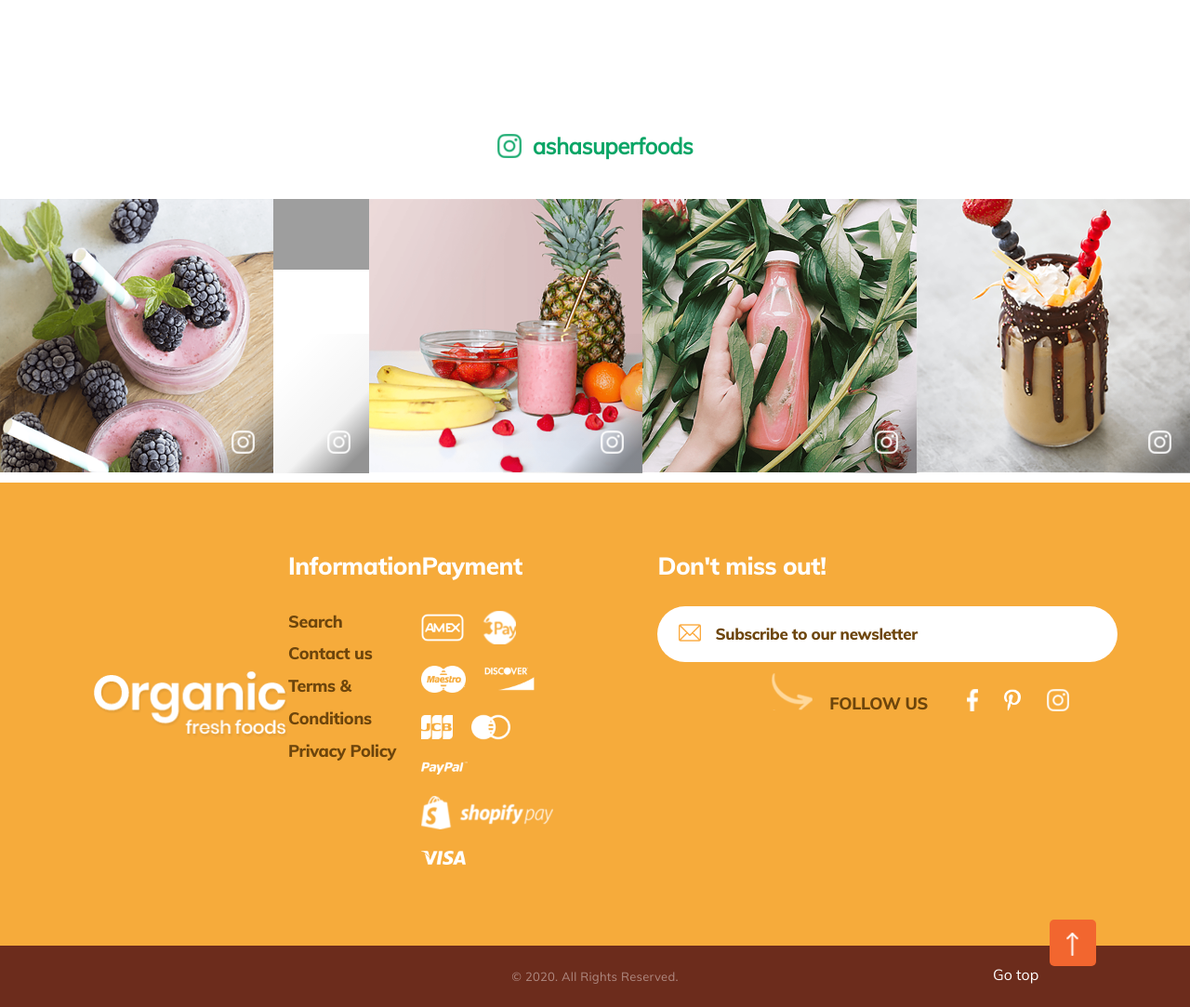
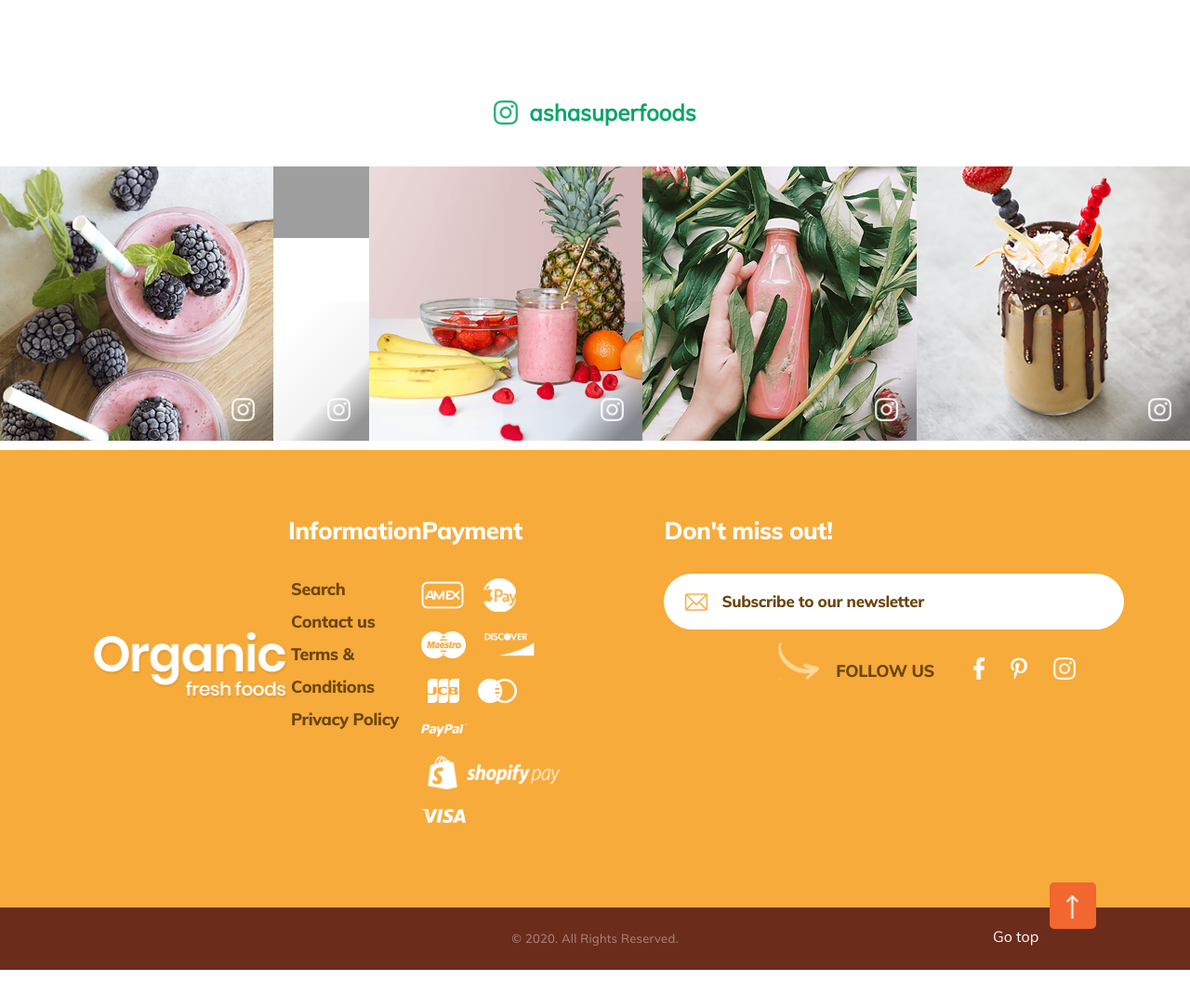
Before and after one commit to SPashaS/smoothie-project, a plain HTML site: page index.html in a window 1280 px wide. Shown: the part 5480-6563 px from the top of the page at 93% size. After the commit the page ends 6523 px from the top, so only its background shows below. Drawn offline with Linux system fonts and the light colour scheme; grey boxes are pictures that could not be loaded; files whose address does not match are found by name.

Commit message:
5w testimonials-footer

```diff
--- a/css/index.css
+++ b/css/index.css
@@ -9,13 +9,13 @@
 }
 
 @font-face {
-    font-family: 'MuliItalic' ;
-    src: url("../assets/fonts/Muli-Italic.ttf");
+    font-family: 'MuliBold' ;
+    src: url("../assets/fonts/Muli-Bold.ttf");
 }
 
 @font-face {
-    font-family: 'MuliBold' ;
-    src: url("../assets/fonts/Muli-Bold.ttf");
+    font-family: 'MuliSemiBoldItalic' ;
+    src: url("../assets/fonts/Muli-Semi-BoldItalic.ttf");
 }
 
 
@@ -530,7 +530,7 @@ a:hover {
 }
 
 .testimonials__title {
-    margin: 116px 0 127px;
+    margin: 107px 0 119px;
 }
 .title--orange-up {
     text-transform: uppercase;
@@ -538,14 +538,14 @@ a:hover {
 }
 .testimonials__content {
     display: flex;
-    margin-bottom: 120px;
+    margin-bottom: 121px;
 }
 
 .testimonials__text {
     display: flex;
     flex-direction: column;
     width: 510px;
-    padding-top: 55px;
+    padding-top: 56px;
     position: relative;
 }
 .testimonials__text::before {
@@ -568,30 +568,25 @@ a:hover {
 .testimonials__quote {
     width: 455px;
     font-size: 18px;
-    font-weight: normal;
-    font-stretch: normal;
-    font-style: normal;
     line-height: 1.94;
-    letter-spacing: normal;
     text-align: center;
     color: #ffffff;
     z-index: 1;
 }
 
 .testimonials__address {
-    font-weight: 600;
-    font-style: italic;
-    line-height: 3;
+    font-family: 'MuliSemiBoldItalic';
+    font-size: 17px;
     color: #f7ae3b;
     text-align: left;
-    padding-left: 120px;
+    padding: 19px 0 0 124px;
 }
 
 .testimonials__footer {
     display: flex;
     justify-content: space-between;
     column-gap: 97px;
-    margin-bottom: 83px;
+    margin-bottom: 81px;
 }
 
 .testimonials__footer-btn {
@@ -618,10 +613,8 @@ a:hover {
     display: flex;
 }
 
-
-
 .blog__title {
-    margin: 98px 0 58px;
+    margin: 89px 0 50px;
 }
 .blog__image {
     width: 555px;
@@ -710,7 +703,7 @@ a:hover {
     display: flex;
     justify-content: center;
     align-items: center;
-    padding: 42px 0 37px;
+    padding: 48px 0 44px;
 }
 
 .instagram__top-link {
@@ -727,11 +720,6 @@ a:hover {
 
 .instagram__top-title {
     font-size: 24px;
-    font-weight: 800;
-    font-stretch: normal;
-    font-style: normal;
-    line-height: 1.67;
-    letter-spacing: -0.48px;
     text-align: left;
     color: #0aa566;
 }
@@ -783,7 +771,7 @@ a:hover {
 }
 
 .footer__content-inner {
-    padding: 70px 100px 87px;
+    padding: 72px 100px 91px;
     display: flex;
     justify-content: space-between;
 }
@@ -791,13 +779,9 @@ a:hover {
 .footer__title {
     font-family: 'MuliExtraBold';
     font-size: 26px;
-    font-stretch: normal;
-    font-style: normal;
-    line-height: 1.54;
     letter-spacing: -0.52px;
-    text-align: left;
     color: #ffffff;
-    padding-bottom: 23px;
+    padding-bottom: 31px;
 }
 
 /*   -------------   logo   -------------   */
@@ -805,6 +789,7 @@ a:hover {
     display: flex;
     align-items: center;
     width: 538px;
+    padding-bottom: 5px;
 }
 
 /*   -------------   information   -------------   */
@@ -812,19 +797,17 @@ a:hover {
     width: 337px;
 }
 
+.information__menu {
+    padding-left: 3px;
+    font-family: 'MuliExtraBold';
+    font-size: 18px;
+    letter-spacing: -0.36px;
+    line-height: 1.94;
+}
 .information__menu-link {
     color: #6d450c;
 }
 
-.footer__information {
-    font-family: 'MuliExtraBold';
-    font-size: 18px;
-    font-stretch: normal;
-    font-style: normal;
-    line-height: 1.94;
-    letter-spacing: -0.36px;
-    text-align: left;
-}
 /*   -------------   payment   -------------   */
 .payment {
     width: 317px;
@@ -835,7 +818,7 @@ a:hover {
     display: flex;
     align-items: center;
     flex-wrap: wrap;
-    gap: 23px 20px;
+    gap: 21px 20px;
 }
 
 .payment__icon:nth-child(1) {
@@ -857,6 +840,7 @@ a:hover {
 .payment__icon:nth-child(5) {
     width: 34px;
     height: 26px;
+    margin-left: 7px;
 }
 .payment__icon:nth-child(6) {
     width: 42px;
@@ -869,6 +853,7 @@ a:hover {
 .payment__icon:nth-child(8) {
     width: 142px;
     height: 36px;
+    margin-left: 7px;
 }
 .payment__icon:nth-child(9) {
     width: 48px;
@@ -887,11 +872,7 @@ a:hover {
     background-color: #ffffff;
     font-family: 'MuliExtraBold';
     font-size: 17px;
-    font-stretch: normal;
-    font-style: normal;
-    line-height: 2.06;
     letter-spacing: -0.34px;
-    text-align: left;
     color: #6d450c;
     border-width: 0px;
     padding-left: 62px;
```
